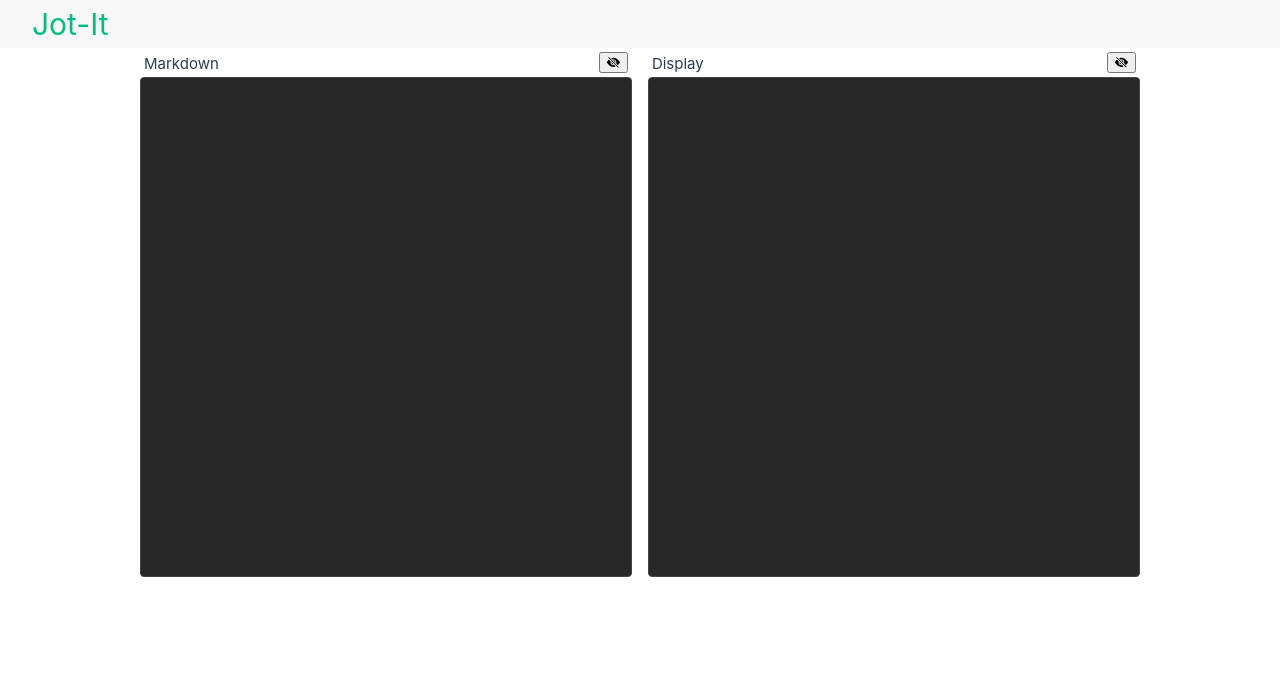
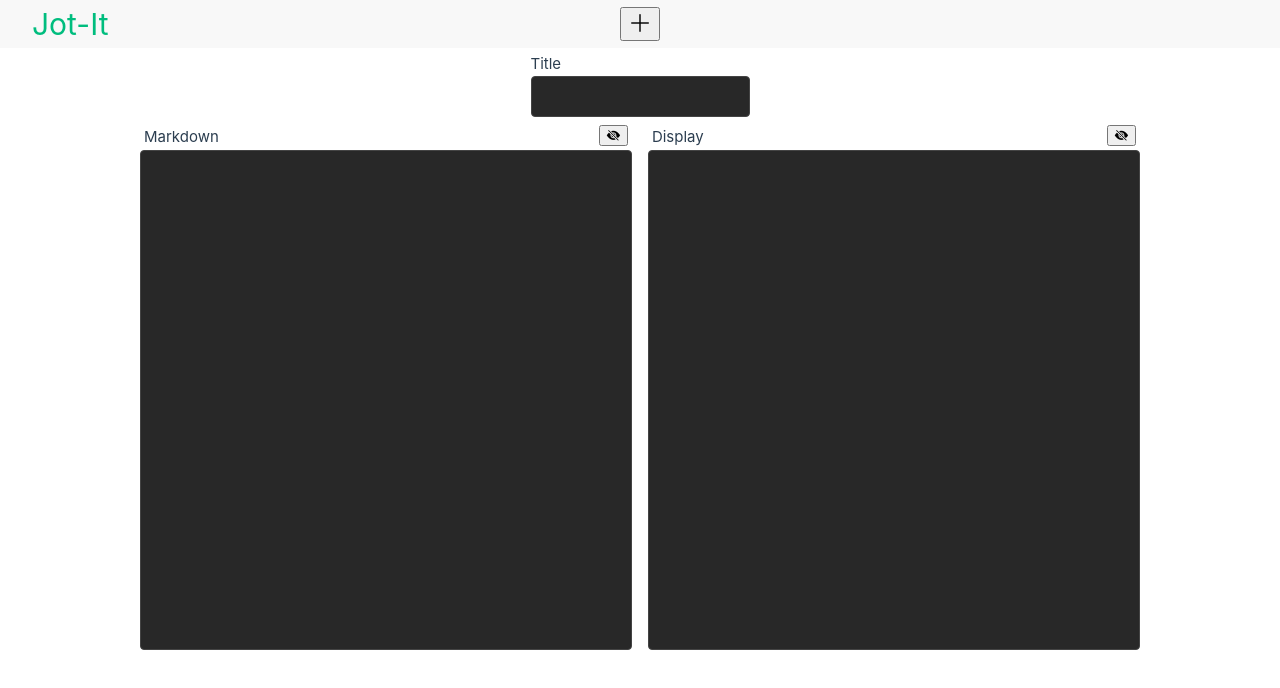
Before and after one commit to murphyjstevens/jot-it, a Vue app: page /notes/new in a window 1280 px wide. Shown: the top 688 px of the page. Built offline with nearby package versions, Linux system fonts and the light colour scheme.

Commit message:
Added button for adding new note and title to note list

```diff
--- a/src/assets/base.css
+++ b/src/assets/base.css
@@ -75,6 +75,18 @@ body {
   -moz-osx-font-smoothing: grayscale;
 }
 
+a, button {
+  cursor: pointer;
+}
+
+input, textarea {
+  background-color: var(--vt-c-black-mute);
+  color: inherit;
+  border: 1px solid #444;
+  border-radius: 4px;
+  padding: 12px 20px;
+}
+
 input:disabled, textarea:disabled, button:disabled {
   cursor: not-allowed;
 }
--- a/src/components/NoteItem.vue
+++ b/src/components/NoteItem.vue
@@ -35,8 +35,15 @@ function goTo(tag: string) {
 </script>
 
 <template>
-  <div class="flex-row justify-content-center mt-1">
-    <div id="markdown" class="markdown-wrapper justify-content-space-between">
+  <div class="flex-column align-items-center mt-1">
+    <div class="flex-column">
+      <label for="title">Title</label>
+      <input id="title" />
+    </div>
+    <div
+      id="markdown"
+      class="markdown-wrapper justify-content-space-between mt-2"
+    >
       <button
         title="Show markdown"
         @click="setVisible(true, true)"
--- a/src/components/NoteList.vue
+++ b/src/components/NoteList.vue
@@ -18,7 +18,7 @@ const notes: Ref<Array<Note>> = ref(noteStore.notes)
       v-bind:key="note.id"
       class="card flex-column mt-4 ml-4 mr-4"
     >
-      <router-link class="card-title" :to="`/Notes/${note.id}`"
+      <router-link class="card-title" :to="`/notes/${note.id}`"
         >Note link</router-link
       >
       <div class="grid">
--- a/src/components/TheHeader.vue
+++ b/src/components/TheHeader.vue
@@ -1,12 +1,34 @@
+<script setup lang="ts">
+import { router } from '@/router'
+
+function navigateToNote() {
+  router.push({ name: 'NewNoteItem' })
+}
+</script>
+
 <template>
-  <header>
+  <header class="flex-row justify-content-space-between">
     <h1><router-link to="/">Jot-It</router-link></h1>
+    <button @click="navigateToNote()">
+      <i class="bi-plus-lg"></i>
+    </button>
+    <div></div>
   </header>
 </template>
 
-<style scoped>
+<style scoped lang="scss">
 header {
+  align-items: center;
   padding: 0 2rem;
   background-color: var(--color-background-soft);
+
+  h1,
+  div {
+    width: 5rem;
+  }
+
+  button {
+    font-size: 1.5rem;
+  }
 }
 </style>
--- a/src/models/note.model.ts
+++ b/src/models/note.model.ts
@@ -1,5 +1,6 @@
 export interface Note {
   id: number
+  title: string
   markdownText: string
   creatorId: number
   updatedDate: Date
--- a/src/router.ts
+++ b/src/router.ts
@@ -1,16 +1,24 @@
-import { createRouter, createWebHistory } from 'vue-router'
+import {
+  createRouter,
+  createWebHistory,
+  type RouteLocationNormalized,
+} from 'vue-router'
 
 import NoteItem from './components/NoteItem.vue'
 import NoteList from './components/NoteList.vue'
 
 const routes = [
   { path: '/', name: 'NoteList', component: NoteList },
-  { path: '/Notes/:id', name: 'NoteItem', component: NoteItem },
+  { path: '/notes/new', name: 'NewNoteItem', component: NoteItem },
+  { path: '/notes/:id?', name: 'NoteItem', component: NoteItem },
 ]
 
-// eslint-disable-next-line @typescript-eslint/no-explicit-any
-const scrollBehavior = (to: any, from: any, savedPosition: any) => {
-  //https://router.vuejs.org/guide/advanced/scroll-behavior.html
+const scrollBehavior = (
+  to: RouteLocationNormalized,
+  from: RouteLocationNormalized,
+  // eslint-disable-next-line @typescript-eslint/no-explicit-any
+  savedPosition: any | null
+) => {
   if (to.hash) {
     return { el: to.hash, behavior: 'smooth' }
   } else if (savedPosition) {
```
